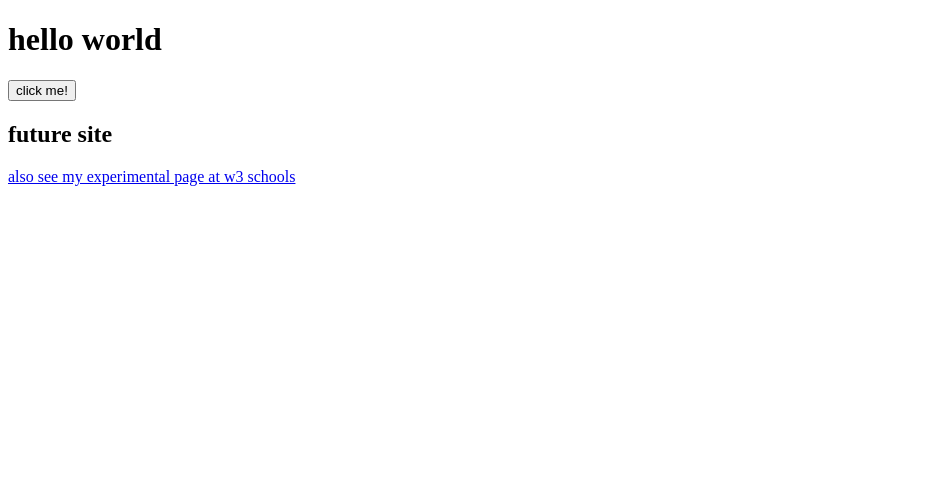
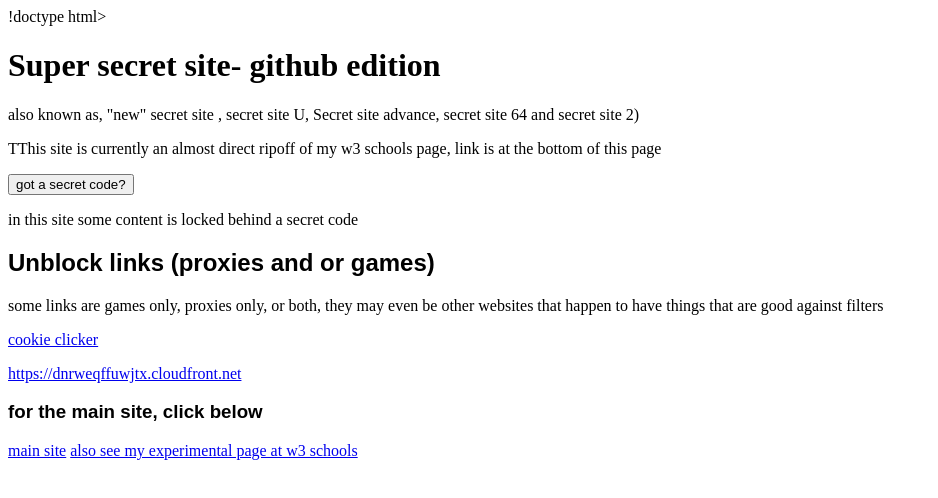
Before and after one commit to Notwebmaker/notwebmaker.github.io, a plain HTML site: page index.html in a window 1280 px wide. Shown: the whole page, without its empty margins (0-938 px from the left). Drawn offline with Linux system fonts and the light colour scheme.

Commit message:
main site making
actual site, currently an (almost) direct rip off from my w3 schools pages site

```diff
--- a/index.html
+++ b/index.html
@@ -1,5 +1,40 @@
 <!DOCTYPE html>
-<h1>hello world</h1>
-<button onclick = "alert('this is currently an experiment')">click me!</button>
-<h2>future site</h2>
+!doctype html>
+<body>
+<h1>Super secret site- github edition</h1>
+<p>also known as, "new" secret site , secret site U, Secret site advance, secret site 64  and secret site 2) </p>
+<p>TThis site is currently an almost direct ripoff of my w3 schools page, link is at the bottom of this page</p>
+<html>
+
+
+    <button onclick ="secret()">got a secret code?</button>
+    <noscript> for this buntton to work java script must be supported and enabled</noscript>
+    <p id="code_result">in this site some content is locked behind a secret code</p>
+    <p id="additional_infobox"></p>
+
+
+
+    <body>
+
+        <h2>Unblock links  (proxies and or games)</h2>
+        <p>some links are games only, proxies only, or both, they may even be other websites that happen to have things that are good against filters</p>
+        <a href= "https://usernamegth.github.io/cookieclicker/"> cookie clicker </a>
+        <p></p>
+        <a href= "https://dnrweqffuwjtx.cloudfront.net"> https://dnrweqffuwjtx.cloudfront.net </a>
+
+
+
+        <h3>for the main site, click below</h3> <a href="https://sites.google.com/view/secretsitebyanonymous">main site</a>
+        <!-- Load external secret code , code -->
+        <script src="scripts.js"></script>
+
+    </body>
+    <!--*css code goes here*-->
+<style>
+h3,h2 {
+font-family: "Arial"
+}
+</style>
 <a href = "https://secretsite-w3edition.w3spaces.com/">also see my experimental page at w3 schools</a>
+</html>
+</body>
```
Also changed, not shown: scripts.js (added).
